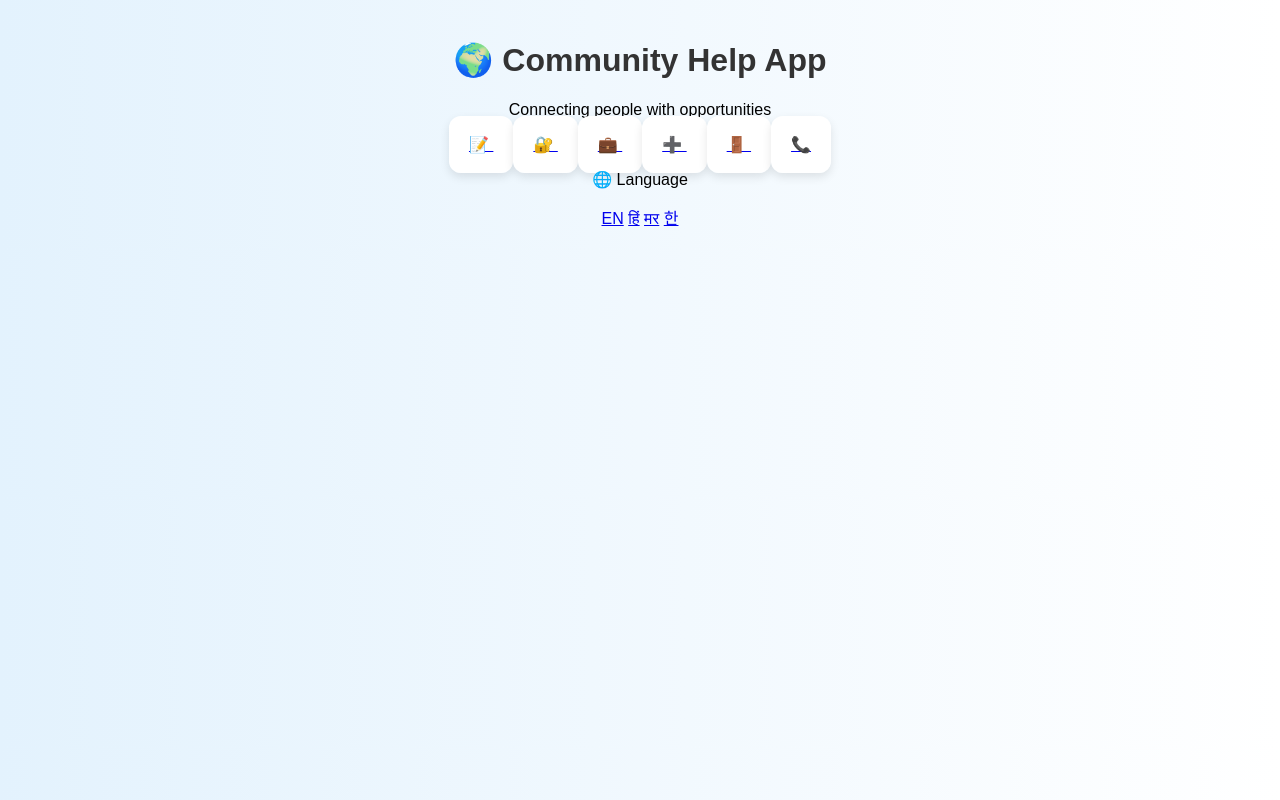
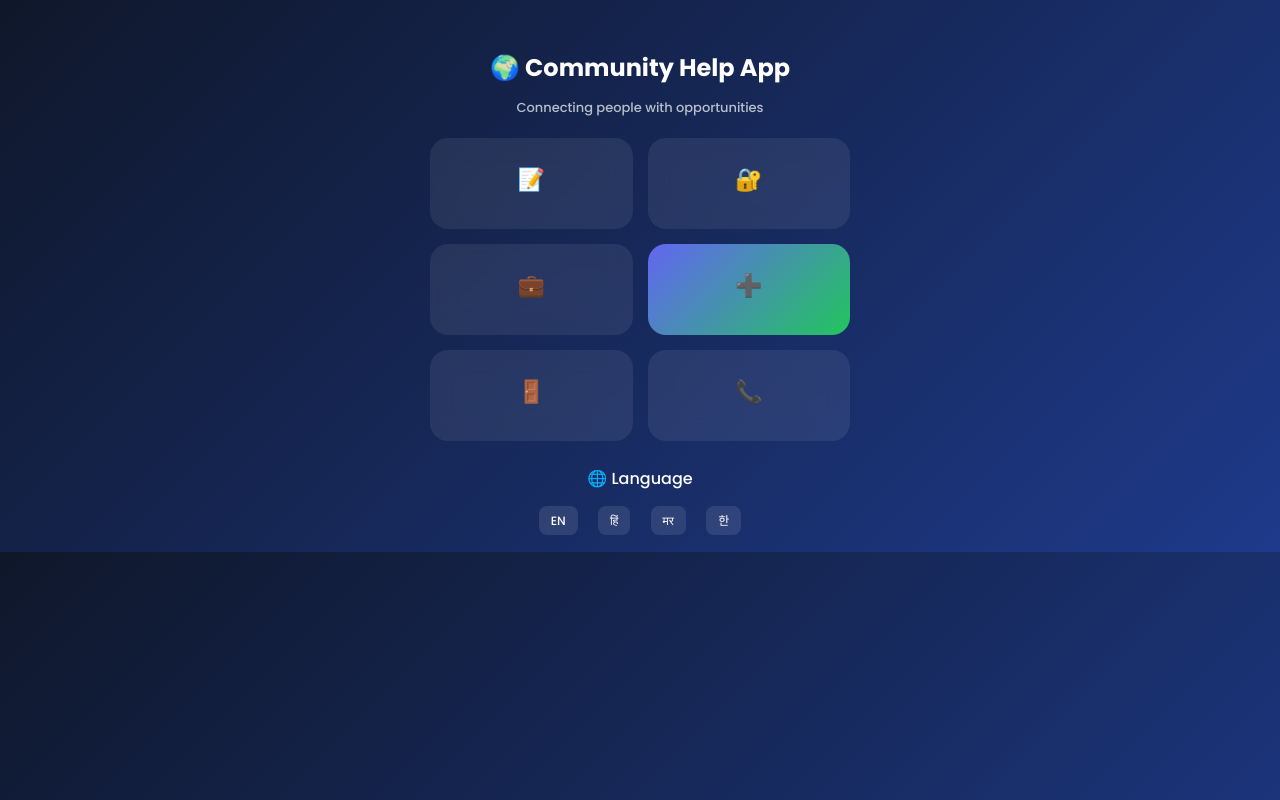
Before and after one commit to omkar29-maker/community-app, a Flask app: page / in a window 1280 px wide. Run offline with Flask 3, Linux system fonts and the light colour scheme; the visitor is signed in with stand-in values (Sample User, id 1); some libraries are stand-ins or nearby versions.

Commit message:
Update style.css

```diff
--- a/static/style.css
+++ b/static/style.css
@@ -1,57 +1,92 @@
 body {
-    font-family: Arial;
-    background: linear-gradient(to right, #e3f2fd, #ffffff);
     margin: 0;
+    font-family: 'Poppins', sans-serif;
+    background: linear-gradient(135deg, #0f172a, #1e3a8a);
+    color: white;
 }
 
+/* MAIN CONTAINER */
 .container {
-    width: 90%;
-    max-width: 800px;
+    max-width: 420px;
     margin: auto;
-    text-align: center;
     padding: 20px;
 }
 
-h1, h2 {
-    color: #333;
+/* HEADER */
+.header {
+    text-align: center;
+    margin-top: 30px;
 }
 
-.btn {
-    display: inline-block;
-    padding: 12px 25px;
-    margin: 10px;
-    background: #007bff;
-    color: white;
-    text-decoration: none;
-    border-radius: 8px;
-    font-weight: bold;
+.header h1 {
+    font-size: 24px;
+    margin-bottom: 5px;
 }
 
-.btn:hover {
-    background: #0056b3;
+.subtitle {
+    font-size: 13px;
+    opacity: 0.7;
 }
 
-form input, form textarea, select {
-    width: 90%;
+/* MESSAGE */
+.message {
+    margin: 15px 0;
     padding: 12px;
-    margin: 8px;
-    border-radius: 6px;
-    border: 1px solid #ccc;
+    border-radius: 10px;
+    background: rgba(255,255,255,0.1);
+    text-align: center;
 }
 
-button {
-    padding: 12px 25px;
-    background: green;
-    color: white;
-    border: none;
-    border-radius: 6px;
-    font-weight: bold;
+/* DASHBOARD GRID */
+.dashboard {
+    display: grid;
+    grid-template-columns: repeat(2, 1fr);
+    gap: 15px;
+    margin-top: 20px;
 }
 
+/* CARD STYLE */
 .card {
-    background: white;
-    padding: 20px;
-    margin: 15px 0;
-    border-radius: 12px;
-    box-shadow: 0 4px 10px rgba(0,0,0,0.1);
+    background: rgba(255,255,255,0.08);
+    padding: 25px;
+    border-radius: 18px;
+    text-align: center;
+    text-decoration: none;
+    color: white;
+    font-size: 22px;
+    backdrop-filter: blur(12px);
+    transition: all 0.25s ease;
 }
+
+.card span {
+    display: block;
+    font-size: 13px;
+    margin-top: 8px;
+}
+
+/* HOVER */
+.card:hover {
+    transform: translateY(-5px);
+    background: rgba(255,255,255,0.2);
+}
+
+/* SPECIAL BUTTON */
+.highlight {
+    background: linear-gradient(135deg, #6366f1, #22c55e);
+}
+
+/* LANGUAGE */
+.language {
+    margin-top: 25px;
+    text-align: center;
+}
+
+.language a {
+    margin: 0 8px;
+    text-decoration: none;
+    padding: 6px 12px;
+    border-radius: 8px;
+    background: rgba(255,255,255,0.1);
+    color: white;
+    font-size: 12px;
+}
```
